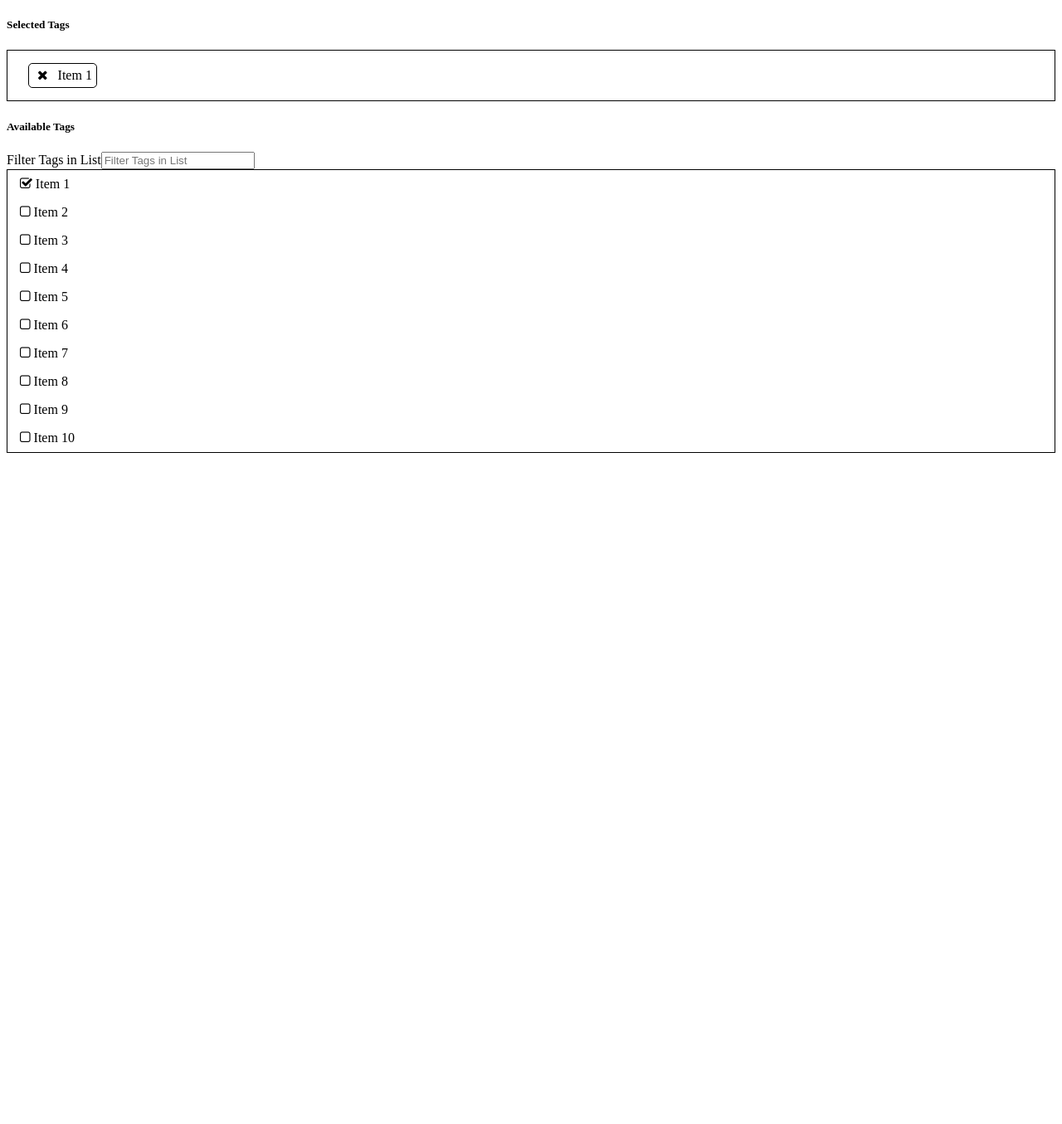
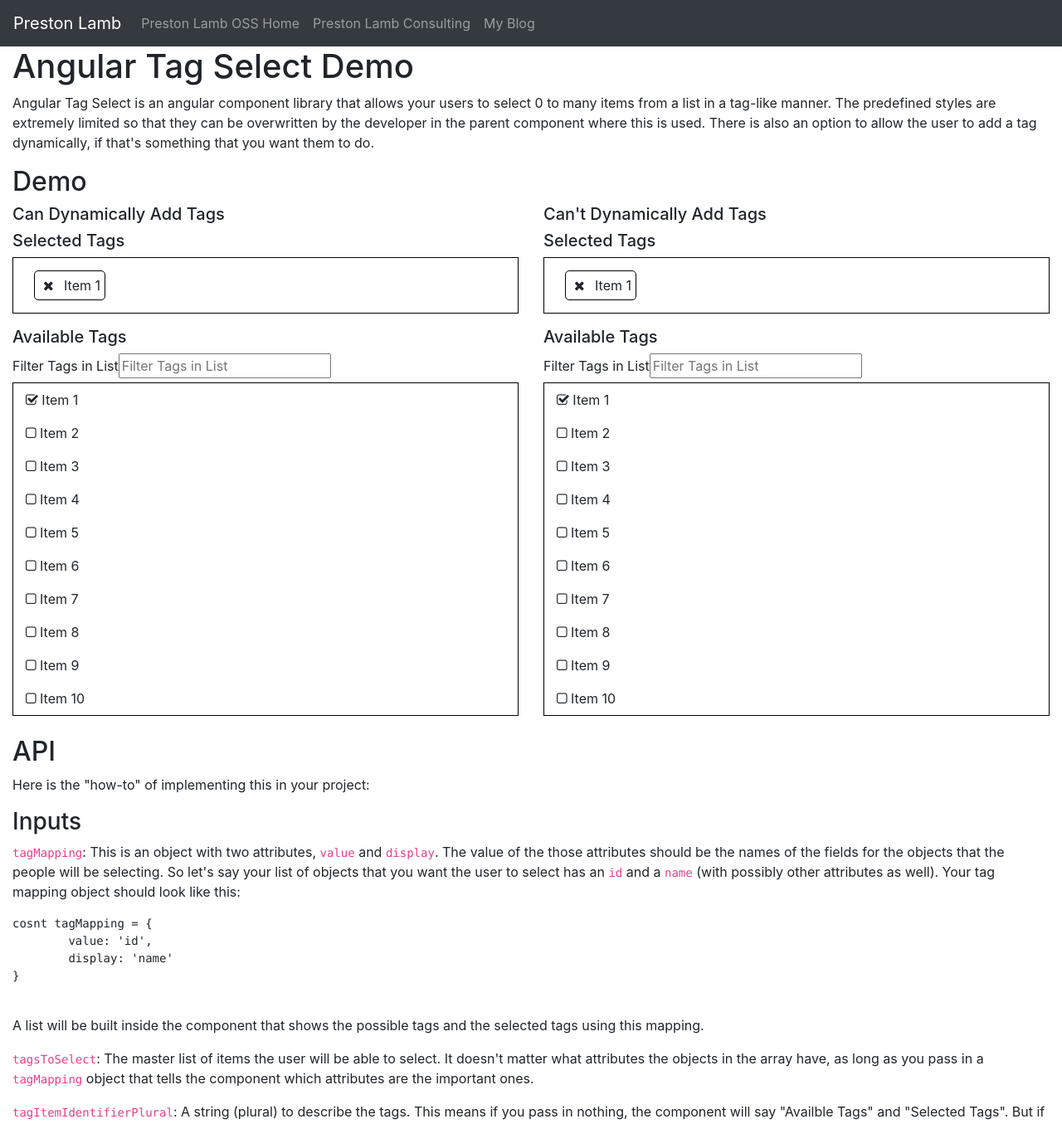
Before and after one commit to pjlamb12/angular-tag-select, an Angular app: page / in a window 1280 px wide. Shown: the top 1355 px of the page at 83% size. Before the commit the page ends 800 px from the top, so only its background shows below. Built offline with nearby package versions, Linux system fonts and the light colour scheme.

Commit message:
added demo

```diff
--- a/src/app/app.component.html
+++ b/src/app/app.component.html
@@ -1,2 +1,140 @@
-<tag-select (dynamicallyAddNewTag)="addDynamicTag($event)" [canDynamicallyAdd]="true" [tagsSelectedAtStart]="startingTags"
- [tagMapping]="tagMapping" [tagsToSelect]="possibleTags" (selectedTagsUpdated)="tagsUpdated($event)"></tag-select>
+<app-navigation></app-navigation>
+<div class="container-fluid">
+	<div class="row">
+		<div class="col">
+			<h1>Angular Tag Select Demo</h1>
+			<p>
+				Angular Tag Select is an angular component library that allows your users to select 0 to many items from a list in a tag-like
+				manner. The predefined styles are extremely limited so that they can be overwritten by the developer in the parent component
+				where this is used. There is also an option to allow the user to add a tag dynamically, if that's something that you
+				want them to do.
+			</p>
+		</div>
+	</div>
+	<div class="row">
+		<div class="col">
+			<h2>Demo</h2>
+		</div>
+	</div>
+	<div class="row">
+		<div class="col-md">
+			<h5>Can Dynamically Add Tags</h5>
+			<tag-select (dynamicallyAddNewTag)="addDynamicTag($event)" [canDynamicallyAdd]="true" [tagsSelectedAtStart]="startingTags"
+			 [tagMapping]="tagMapping" [tagsToSelect]="possibleTags" (selectedTagsUpdated)="tagsUpdated($event)"></tag-select>
+			<br />
+		</div>
+		<div class="col-md">
+			<h5>Can't Dynamically Add Tags</h5>
+			<tag-select [tagsSelectedAtStart]="startingTags" [tagMapping]="tagMapping" [tagsToSelect]="possibleTags" (selectedTagsUpdated)="tagsUpdated($event)"></tag-select>
+			<br />
+		</div>
+	</div>
+	<div class="row">
+		<div class="col">
+			<h2>API</h2>
+			<p>
+				Here is the "how-to" of implementing this in your project:
+			</p>
+			<h3>
+				Inputs
+			</h3>
+			<p>
+				<code>tagMapping</code>: This is an object with two attributes,
+				<code>value</code> and
+				<code>display</code>. The value of the those attributes should be the names of the fields for the objects that the people will be selecting.
+				So let's say your list of objects that you want the user to select has an
+				<code>id</code> and a
+				<code>name</code> (with possibly other attributes as well). Your tag mapping object should look like this:
+			</p>
+			<pre>
+cosnt tagMapping = &#123;
+	value: 'id',
+	display: 'name'
+&#125;
+			</pre>
+			<p>A list will be built inside the component that shows the possible tags and the selected tags using this mapping.</p>
+			<p>
+				<code>tagsToSelect</code>: The master list of items the user will be able to select. It doesn't matter what attributes the objects in the array
+				have, as long as you pass in a
+				<code>tagMapping</code> object that tells the component which attributes are the important ones.
+			</p>
+			<p>
+				<code>tagItemIdentifierPlural</code>: A string (plural) to describe the tags. This means if you pass in nothing, the component will say "Availble Tags" and
+				"Selected Tags". But if you pass in "Classes", it would say "Available Classes" and "Selected Classes".
+			</p>
+			<p>
+				<code>tagsSelectedAtStart</code>: This is an array of the same elements that you passed in for
+				<code>tagsToSelect</code>. These are items that should start out as selected when the component is loaded. It uses the same
+				<code>tagMapping</code> object to find which ones should be selected.
+			</p>
+			<p>
+				<code>iconClasses</code>: An object with four attributes:
+				<code>iconPrefix</code>,
+				<code>checkedIconClass</code>,
+				<code>uncheckedIconClass</code>,
+				<code>dynamicallyAddIconClass</code>. They default to the following:
+			</p>
+			<pre>
+const iconClasses = &#123;
+	iconPrefix: 'fa',
+	checkedIconClass: 'fa-check-square-o',
+	uncheckedIconClass: 'fa-square-o',
+	dynamicallyAddIconClass: 'fa-plus'
+&#125;
+			</pre>
+			<p>
+				The default is to use FontAwesome, but you can use whatever you're using in your app, by passing in the correct icon class
+				names.
+			</p>
+			<p>
+				<code>canDynamicallyAdd</code>: A boolean value that determines if the end user can dynamically add a new tag. Defaults to false.
+			</p>
+			<h3>Outputs</h3>
+			<p>
+				<code>selectedTagsUpdated</code>: This output emits a list of items that have been selected. The array is of objects with two attributes,
+				<code>id</code> and
+				<code>value</code>. Use this list to determine what the user has selected.
+			</p>
+			<p>
+				<code>dynamicallyAddNewTag</code>: This output emits a string value of the tag that the user wants to dynamically add. Nothing is actually going to be
+				done in the component; you need to add the new item to your list in whatever way you need to. Add it to the
+				<code>tagsToSelect</code> input array, and to the
+				<code>tagsSelectedAtStart</code> array and the selection will be automatically updated. Here's an example of how you can add it to the test:
+			</p>
+			<pre>
+// Parent component, parent.component.ts
+addDynamicTag(newTagDisplay: string) &#123;
+	this.possibleTags.push(&#123; id: this.possibleTags.length + 1, description: newTagDisplay &#125;);
+	// this.selectedTags is updated when the component emits an array on selectedTagsUpdated
+	this.startingTags = [...this.selectedTags, &#123; id: this.possibleTags.length, description: newTagDisplay &#125;];
+&#125;
+			</pre>
+			<p>
+				Obviously you may need to call a database function that adds the new item and sets its ID or whatever needs to be done. The
+				component itself, however, will just display the possible tags and the selected tags.
+			</p>
+			<h3>Styling the Component</h3>
+			<p>
+				For now, overwrite the styles in this component by adding style rules in your app that overwrite the styles on the elements
+				of this component. There are two
+				<code>ul</code>s to style:
+				<code>.selected-tag-list</code> and
+				<code>.possible-tag-list</code>. Look in
+				<code>src/app/tag-select/tag-select/tag-select.component.scss</code> to see the styles that are used by default.
+			</p>
+			<p>
+				You can overwrite the styles like this:
+			</p>
+			<pre>
+::ng-deep .selected-tag-list li &#123;
+	border-color: red !important;
+&#125;
+			</pre>
+			<p>
+				Not ideal, I know, to throw
+				<code>!important</code> around, and on some rules you may not have to, but you will to change border colors and margins, etc. that are already
+				set.
+			</p>
+		</div>
+	</div>
+</div>
--- a/src/app/app.component.ts
+++ b/src/app/app.component.ts
@@ -3,7 +3,7 @@ import { Component } from '@angular/core';
 @Component({
   selector: 'app-root',
   templateUrl: './app.component.html',
-  styleUrls: ['./app.component.css']
+  styleUrls: ['./app.component.scss']
 })
 export class AppComponent {
 	public tagMapping = { value: 'id', display: 'description' };
--- a/src/app/app.module.ts
+++ b/src/app/app.module.ts
@@ -3,10 +3,12 @@ import { NgModule } from '@angular/core';
 import { TagSelectModule } from './tag-select/tag-select.module';
 
 import { AppComponent } from './app.component';
+import { NavigationComponent } from './navigation/navigation.component';
 
 @NgModule({
   declarations: [
-    AppComponent
+    AppComponent,
+    NavigationComponent
   ],
   imports: [
     BrowserModule,
--- /dev/null
+++ b/src/app/navigation/navigation.component.html
@@ -0,0 +1,21 @@
+<nav class="navbar navbar-expand-lg justify-content-between navbar-dark bg-dark">
+	<a class="navbar-brand" href="/">Preston Lamb</a>
+	<button class="navbar-toggler" type="button" data-toggle="collapse" data-target="#mainNavbarContent" aria-controls="mainNavbarContent"
+	 aria-expanded="false" aria-label="Toggle navigation">
+		<span class="navbar-toggler-icon"></span>
+	</button>
+
+	<div class="collapse navbar-collapse" id="mainNavbarContent">
+		<ul class="navbar-nav mr-auto">
+			<li class="nav-item">
+				<a class="nav-link" href="http://oss.prestonlamb.com">Preston Lamb OSS Home</a>
+			</li>
+			<li class="nav-item">
+				<a class="nav-link" href="http://www.prestonlamb.com">Preston Lamb Consulting</a>
+			</li>
+			<li class="nav-item">
+				<a class="nav-link" href="http://www.prestonlamb.com/blog">My Blog</a>
+			</li>
+		</ul>
+	</div>
+</nav>
--- /dev/null
+++ b/src/app/navigation/navigation.component.ts
@@ -0,0 +1,15 @@
+import { Component, OnInit } from '@angular/core';
+
+@Component({
+  selector: 'app-navigation',
+  templateUrl: './navigation.component.html',
+  styleUrls: ['./navigation.component.scss']
+})
+export class NavigationComponent implements OnInit {
+
+  constructor() { }
+
+  ngOnInit() {
+  }
+
+}
--- a/src/index.html
+++ b/src/index.html
@@ -14,5 +14,12 @@
 <body>
 	<app-root></app-root>
 </body>
+<!-- jQuery (necessary for Bootstrap's JavaScript plugins) -->
+<script src="https://code.jquery.com/jquery-3.2.1.slim.min.js" integrity="sha384-KJ3o2DKtIkvYIK3UENzmM7KCkRr/rE9/Qpg6aAZGJwFDMVNA/GpGFF93hXpG5KkN"
+ crossorigin="anonymous"></script>
+<script src="https://cdnjs.cloudflare.com/ajax/libs/popper.js/1.12.3/umd/popper.min.js" integrity="sha384-vFJXuSJphROIrBnz7yo7oB41mKfc8JzQZiCq4NCceLEaO4IHwicKwpJf9c9IpFgh"
+ crossorigin="anonymous"></script>
+<script src="https://maxcdn.bootstrapcdn.com/bootstrap/4.0.0-beta.2/js/bootstrap.min.js" integrity="sha384-alpBpkh1PFOepccYVYDB4do5UnbKysX5WZXm3XxPqe5iKTfUKjNkCk9SaVuEZflJ"
+ crossorigin="anonymous"></script>
 
 </html>
--- a/src/styles.css
+++ b/src/styles.scss
@@ -1 +1,2 @@
 /* You can add global styles to this file, and also import other style files */
+@import '../node_modules/bootstrap/scss/bootstrap';
```
Also changed, not shown: package.json (+9 -2 lines), .angular-cli.json, src/app/app.component.scss (added), src/app/navigation/navigation.component.scss (added), 2 other files (tests, documents, lock files or other folders).
